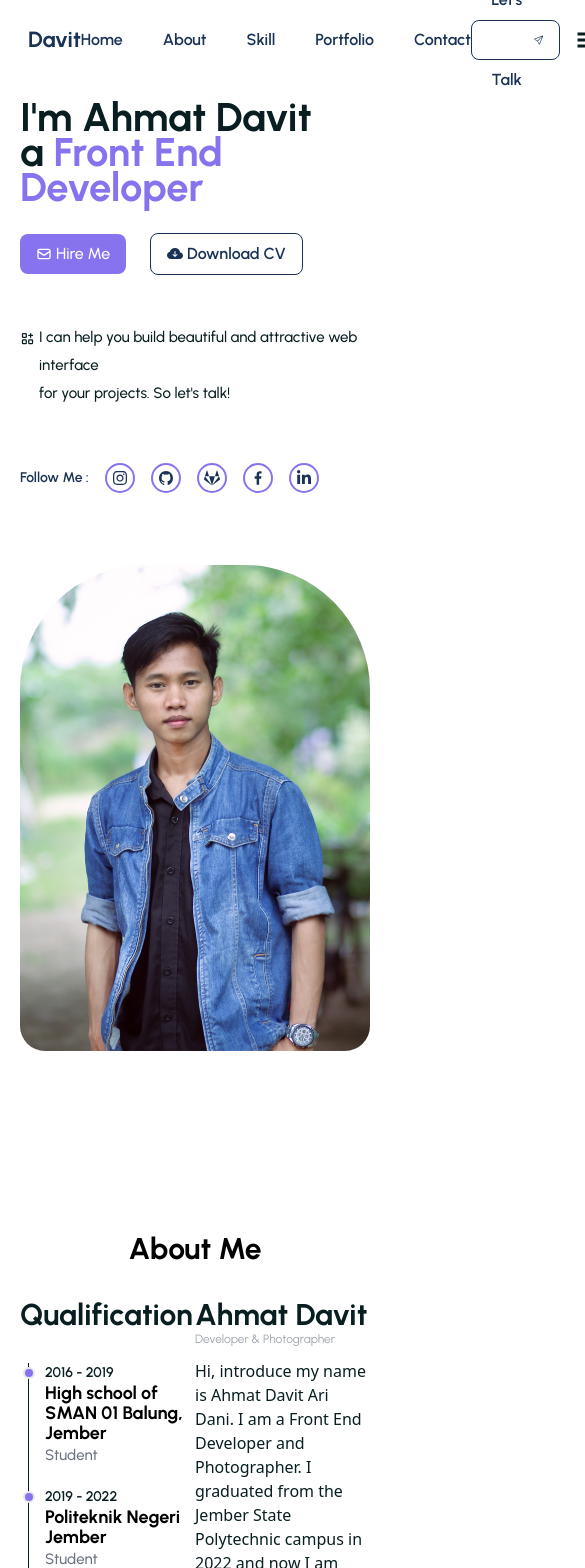
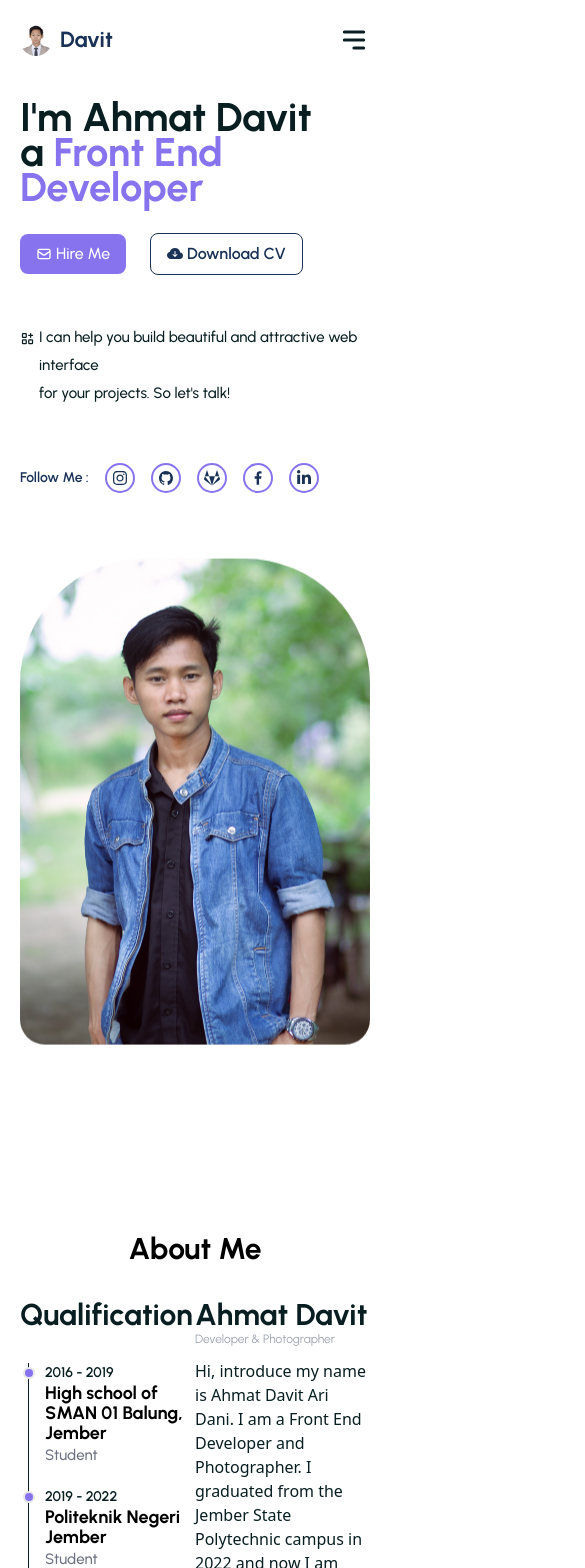
Before and after one commit to Davitaridani/my-portfolio, a React (Create React App) app: page / in a window 390 px wide. Shown: the top 1568 px of the page, 585 px wide, since content can reach past the window. Built offline with nearby package versions, Linux system fonts and the light colour scheme.

Commit message:
refactoring All Page

```diff
--- a/package.json
+++ b/package.json
@@ -19,7 +19,6 @@
   },
   "scripts": {
     "start": "react-scripts start",
-    "devTailwinds": "npx tailwindcss -i ./src/input.css -o ./src/css/style.css --watch",
     "build": "react-scripts build",
     "test": "react-scripts test",
     "eject": "react-scripts eject"
--- a/src/App.css
+++ b/src/App.css
@@ -44,3 +44,83 @@ section {
 .scrollbar-hide::-webkit-scrollbar {
   display: none;
 }
+
+.sidebar {
+  -webkit-animation: slide-top 0.5s cubic-bezier(0.25, 0.46, 0.45, 0.94) both;
+  animation: slide-top 0.5s cubic-bezier(0.25, 0.46, 0.45, 0.94) both;
+  z-index: 9999;
+}
+
+@keyframes slide-top {
+  0% {
+    -webkit-transform: translateY(100px);
+    transform: translateY(100px);
+  }
+  100% {
+    -webkit-transform: translateY(0);
+    transform: translateY(0);
+  }
+}
+
+.bg-gradient {
+  background: linear-gradient(
+    144.39deg,
+    #ffffff -278.56%,
+    #f8d6ffd9 -78.47%,
+    #8873ef 91.61%
+  );
+}
+
+.animate-shake {
+  animation: shake 20s ease-in-out infinite;
+}
+@keyframes shake {
+  0%,
+  100% {
+    transform: translateY(0);
+  }
+  10%,
+  30%,
+  50%,
+  70%,
+  90% {
+    transform: translateY(-8px);
+  }
+  20%,
+  40%,
+  60%,
+  80% {
+    transform: translateY(8px);
+  }
+}
+
+.animate-bounce {
+  animation: bounce 5s ease infinite;
+}
+@keyframes bounce {
+  0%,
+  20%,
+  50%,
+  80%,
+  100% {
+    transform: translateY(0);
+  }
+  40% {
+    transform: translateY(-15px);
+  }
+  60% {
+    transform: translateY(-10px);
+  }
+}
+
+.animate-pulse {
+  animation: pulse 1s infinite ease-out alternate;
+}
+@keyframes pulse {
+  from {
+    transform: scale(0.9);
+  }
+  to {
+    transform: scale(1.1);
+  }
+}
--- a/src/components/footer/Footer.jsx
+++ b/src/components/footer/Footer.jsx
@@ -6,6 +6,18 @@ import { SiWhatsapp } from "react-icons/si";
 
 
 const Footer = () => {
+
+	const handleClick = e => {
+		e.preventDefault();
+
+		const targetAttr = e.target.getAttribute("href");
+		const locationTarget = document.querySelector(targetAttr).offsetTop;
+
+		window.scrollTo({
+			top: locationTarget - 80,
+			left: 0,
+		})
+	}
 
 	const dataIcon = [
 		{
@@ -43,16 +55,16 @@ const Footer = () => {
 						<h3 className='text-slate-200 text-[17px] font-semibold mb-3'>Links</h3>
 						<ul className="text-slate-300 text-sm">
 							<li className='mb-2'>
-								<a href="#about">About</a>
+								<a onClick={handleClick} href="#about">About</a>
 							</li>
 							<li className='mb-2'>
-								<a href="#skill">Skill</a>
+								<a onClick={handleClick} href="#skill">Skill</a>
 							</li>
 							<li className='mb-2'>
-								<a href="#portfolio">Portfolio</a>
+								<a onClick={handleClick} href="#portfolio">Portfolio</a>
 							</li>
 							<li className='mb-2'>
-								<a href="#contact">Contact</a>
+								<a onClick={handleClick} href="#contact">Contact</a>
 							</li>
 						</ul>
 					</div>
--- a/src/components/header/Header.jsx
+++ b/src/components/header/Header.jsx
@@ -1,17 +1,16 @@
-import React, { useRef, useEffect } from 'react'
+import React, { useRef, useEffect, useState } from 'react'
 import { BsSend } from "react-icons/bs";
 import { GiHamburgerMenu } from "react-icons/gi";
 import logoProfile from "../../assets/img/profile-about.jpg";
+import imgMenu from "../../assets/img/menu.svg";
+import imgClose from "../../assets/img/close.svg";
+
+import { MdClose } from "react-icons/md";
+import { HiMenuAlt3 } from "react-icons/hi";
 
 const Header = () => {
 
-	const navLinks = [
-		{ path: "#home", display: "Home", active: true, },
-		{ path: "#about", display: "About", active: false, },
-		{ path: "#skill", display: "Skill", active: false, },
-		{ path: "#portfolio", display: "Portfolio", active: false, },
-		{ path: "#contact", display: "Contact", active: false, }
-	]
+	const [toggle, setToggle] = useState(false)
 
 	const headerRef = useRef(null)
 
@@ -42,11 +41,18 @@ const Header = () => {
 		})
 	}
 
+	const navLinks = [
+		{ path: "#home", display: "Home", active: true, },
+		{ path: "#about", display: "About", active: false, },
+		{ path: "#skill", display: "Skill", active: false, },
+		{ path: "#portfolio", display: "Portfolio", active: false, },
+		{ path: "#contact", display: "Contact", active: false, }
+	]
+
 	return (
 		<header ref={headerRef} className="w-full h-[80px] leading-[80px] flex items-center ">
 			<div className="container">
 				<div className="flex items-center justify-between">
-					{/* Logo */}
 					<div className="flex items-center gap-[8px]">
 						<div className="flex items-center justify-center">
 							<img src={logoProfile} alt="" className="h-8 w-8 rounded-full" />
@@ -56,7 +62,32 @@ const Header = () => {
 						</div>
 					</div>
 
-					<div className="menu">
+					<ul className='list-none sm:flex hidden justify-end items-center flex-1'>
+						{navLinks.map((item, index) => (
+							<li key={index} className={`font-poppins font-normal cursor-pointer text-[16px] ${index === navLinks.length - 1 ? "mr-0" : "mr-10"}`}>
+								<a onClick={handleClick} href={`${item.path}`} className=" text-smallTextColor font-semibold">
+									{item.display}
+								</a>
+							</li>
+						))}
+					</ul>
+
+					<div className="sm:hidden flex flex-1 justify-end items-center">
+						<button className='text-[32px] object-contain text-headingColor duration-400 ease-in' onClick={() => setToggle((prev) => !prev)}>{toggle ? <MdClose /> : <HiMenuAlt3 />}</button>
+						<div className={`${toggle ? "flex" : "hidden"} p-6 bg-gradient text-white absolute top-16 right-0 mx-4 my-2 min-w-[140px] rounded-xl sidebar duration-500 ease-in`}>
+							<ul className='list-none flex flex-col justify-end items-center flex-1'>
+								{navLinks.map((item, index) => (
+									<li key={item.id} className={`font-semibold text-white leading-10 cursor-pointer text-[16px] ${index === navLinks.length - 1 ? "mr-0" : "mb-0"}`}>
+										<a key={index} href={`${item.path}`} className="text-white ">
+											{item.display}
+										</a>
+									</li>
+								))}
+							</ul>
+						</div>
+					</div>
+
+					{/* <div className="menu">
 						<ul className='flex items-center gap-10'>
 							{navLinks.map((item, index) => (
 								<li key={index}>
@@ -64,18 +95,21 @@ const Header = () => {
 								</li>
 							))}
 						</ul>
-					</div>
+					</div> */}
 
-					<div className="flex items-center gap-4">
+					{/* <div className="flex items-center gap-4">
 						<button className="flex items-center gap-2 text-smallTextColor font-semibold border border-solid border-smallTextColor py-2 px-4 rounded-[8px] max-h-[40px] hover:bg-smallTextColor hover:text-white ease-in duration-300">
 							Let's Talk
 							<BsSend />
 						</button>
 
+
 						<span className='text-2xl text-headingColor md:hidden cursor-pointer'>
 							<GiHamburgerMenu />
 						</span>
-					</div>
+					</div> */}
+
+
 				</div>
 			</div>
 		</header >
--- a/src/components/sections/Hero.jsx
+++ b/src/components/sections/Hero.jsx
@@ -27,7 +27,7 @@ const Hero = () => {
 						<div className="flex items-center gap-4 mt-14">
 							<span className="text-smallTextColor text-sm font-semibold">Follow Me : </span>
 							{iconHero.map((item, index) => (
-								<span className='border-solid border-2 border-primaryColor flex items-center justify-center h-[30px] w-[30px] rounded-full hover:bg-primaryColor duration-300 ease-in cursor-pointer group' key={index}>
+								<span className='border-solid border-2 border-primaryColor flex items-center justify-center h-[30px] w-[30px] rounded-full hover:bg-primaryColor duration-300 ease-in cursor-pointer group ' key={index}>
 									<a href={item.link} target="_blank" rel="noreferrer" className="text-smallTextColor duration-300 ease-in group-hover:text-white text-base font-semibold ">{item.icon}</a>
 								</span>
 							))}
@@ -35,8 +35,8 @@ const Hero = () => {
 					</div>
 
 					<div className="basis-1/3 mt-10 sm:mt-0">
-						<div className="img-profile flex items-center justify-center">
-							<img src={imgHero} alt="" className="rounded-tl-[125px] rounded-tr-[125px] rounded-bl-[25px] rounded-br-[25px] mt-8" />
+						<div className="img-profile flex items-center justify-center overflow-hidden">
+							<img src={imgHero} alt="" className="rounded-tl-[125px] rounded-tr-[125px] rounded-bl-[25px] rounded-br-[25px] mt-8 animate-shake" />
 						</div>
 					</div>
 
--- a/src/components/sections/Portfolio.jsx
+++ b/src/components/sections/Portfolio.jsx
@@ -48,11 +48,11 @@ const Portfolio = () => {
 					</div>
 				</div>
 
-				<div className="flex items-center gap-4 flex-wrap mt-12">
+				<div className="flex items-center gap-4 flex-wrap mt-12 overflow-hidden">
 					{portfolio?.slice(0, nextItems)?.map((portfolio, index) => (
-						<div className="group max-w-full sm:w-[48.5%] md:w-[31.8%] lg:w-[32.3%] relative z-[1]" key={index}>
-							<div className="img-portfolio">
-								<img src={portfolio.img} alt="portfolio" className="rounded-[8px]" />
+						<div className="group max-w-full sm:w-[48.5%] md:w-[31.8%] lg:w-[32.3%] relative z-[1]  " key={index}>
+							<div className="img-portfolio overflow-hidden">
+								<img src={portfolio.img} alt="portfolio" className="rounded-[8px] group-hover:scale-110 ease-in-out duration-500 cursor-pointer" />
 							</div>
 							<div className="p-3">
 								<h3 className="text-[20px] font-semibold mb-4">{portfolio.title}</h3>
--- a/src/components/sections/Skill.jsx
+++ b/src/components/sections/Skill.jsx
@@ -15,7 +15,7 @@ const Skill = () => {
 							{imgSkill[0].frontEnd.map(({ id, img, title, text }) => (
 								<div className="text-center mb-4" key={id}>
 									<div className="">
-										<img src={img} alt="" className="mx-auto flex justify-center h-8 mb-3 object-contain  hover:scale-125 duration-300 ease-in  cursor-pointer" />
+										<img src={img} alt="" className="mx-auto flex justify-center h-8 mb-3 object-contain  hover:scale-125 duration-300 ease-in  cursor-pointer animate-pulse" />
 									</div>
 									<h3 className="font-semibold leading-5 text-base">{title}</h3>
 									<p className="text-gray-500 tracking-wide text-sm">{text}</p>
@@ -30,7 +30,7 @@ const Skill = () => {
 							{imgSkill[1].backEnd.map((item, index) => (
 								<div className="text-center mb-4" key={index}>
 									<div className="">
-										<img src={item.img} alt="" className="mx-auto h-8 flex justify-center mb-3 object-contain  hover:scale-125 duration-300 ease-in cursor-pointer" />
+										<img src={item.img} alt="" className="mx-auto h-8 flex justify-center mb-3 object-contain  hover:scale-125 duration-300 ease-in cursor-pointer animate-pulse" />
 									</div>
 									<h3 className="font-semibold leading-5 text-base">{item.title}</h3>
 									<p className="text-gray-500 tracking-wide text-sm">{item.text}</p>
```
Also changed, not shown: src/components/sections/About.jsx (+13 -1 lines), src/components/sections/Contact.jsx (+4 -4 lines), src/assets/img/close.svg (added), src/assets/img/menu.svg (added).
